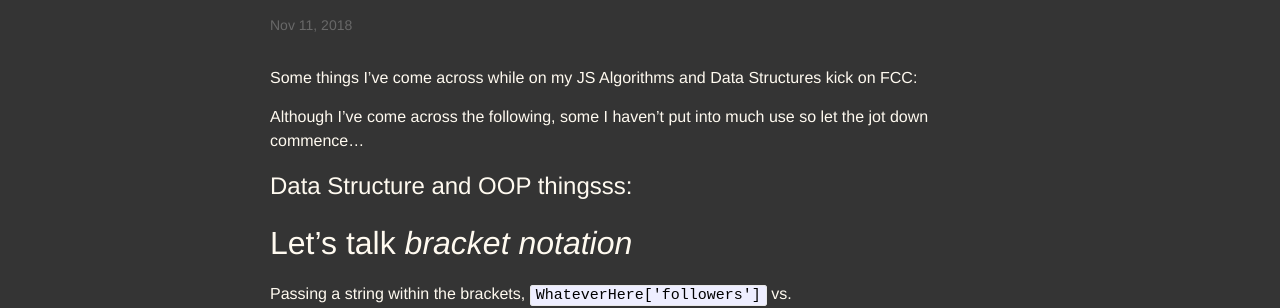
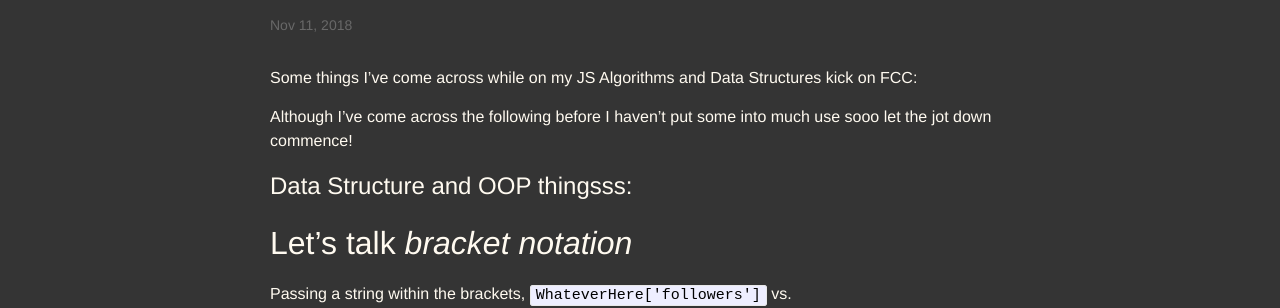
Before and after one commit to rebelcl0ud/blog, a Jekyll site: the page built from _posts/2018-11-11-[59]-oop.markdown, in a window 1280 px wide and 900 px high. Shown: the part 134-442 px from the top of the window. Built offline with Jekyll 4.4.1, drawn with Linux system fonts in a browser that asks for light colours; some of the changed text lies outside the part shown.

Commit message:
fix: typos

````diff
--- a/_posts/2018-11-11-[59]-oop.markdown
+++ b/_posts/2018-11-11-[59]-oop.markdown
@@ -7,7 +7,7 @@ categories: javascript
 
 Some things I've come across while on my JS Algorithms and Data Structures kick on FCC:
 
-Although I've come across the following, some I haven't put into much use so let the jot down commence...
+Although I've come across the following before I haven't put some into much use sooo let the jot down commence!
 
 # Data Structure and OOP thingsss:
 
@@ -391,7 +391,7 @@ function Bird() {
  }
 ```
 
-### IIFE (Immediately Invoked Function Expression
+### IIFE (Immediately Invoked Function Expression)
 function has no name, anonymous, not stored in a variable-- the parenthesis at the end causes it to be executed right away
 ```
 (function() {
````
